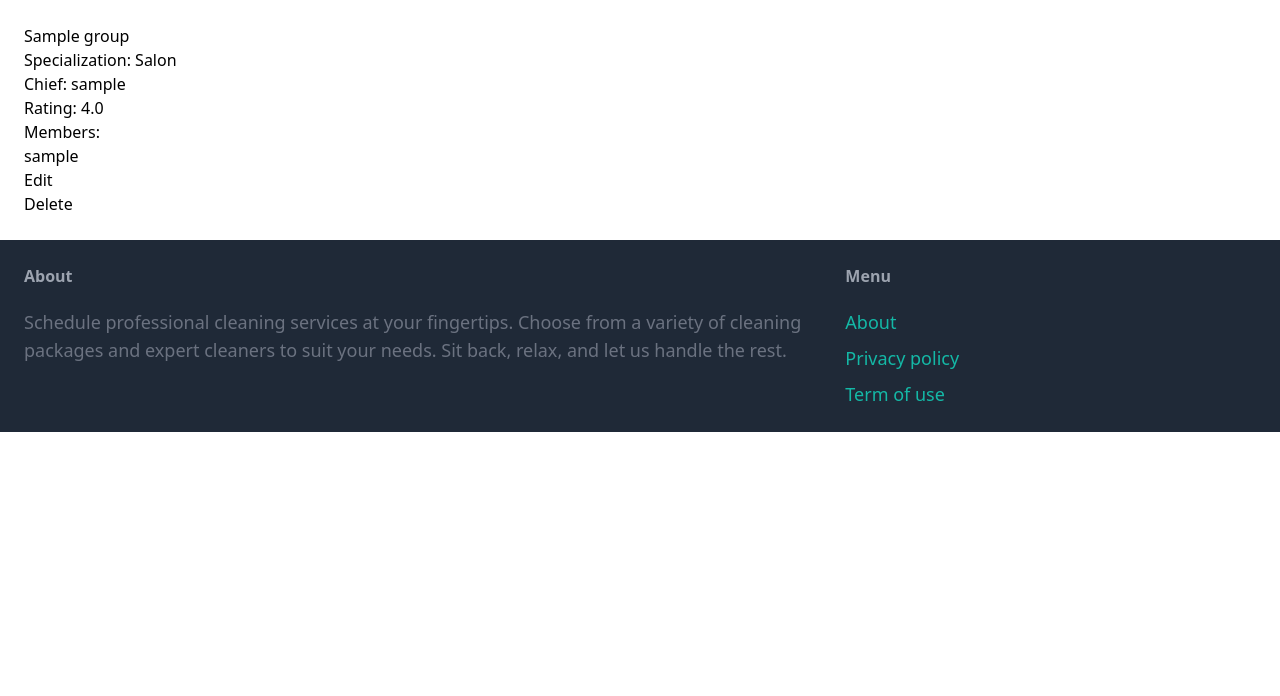
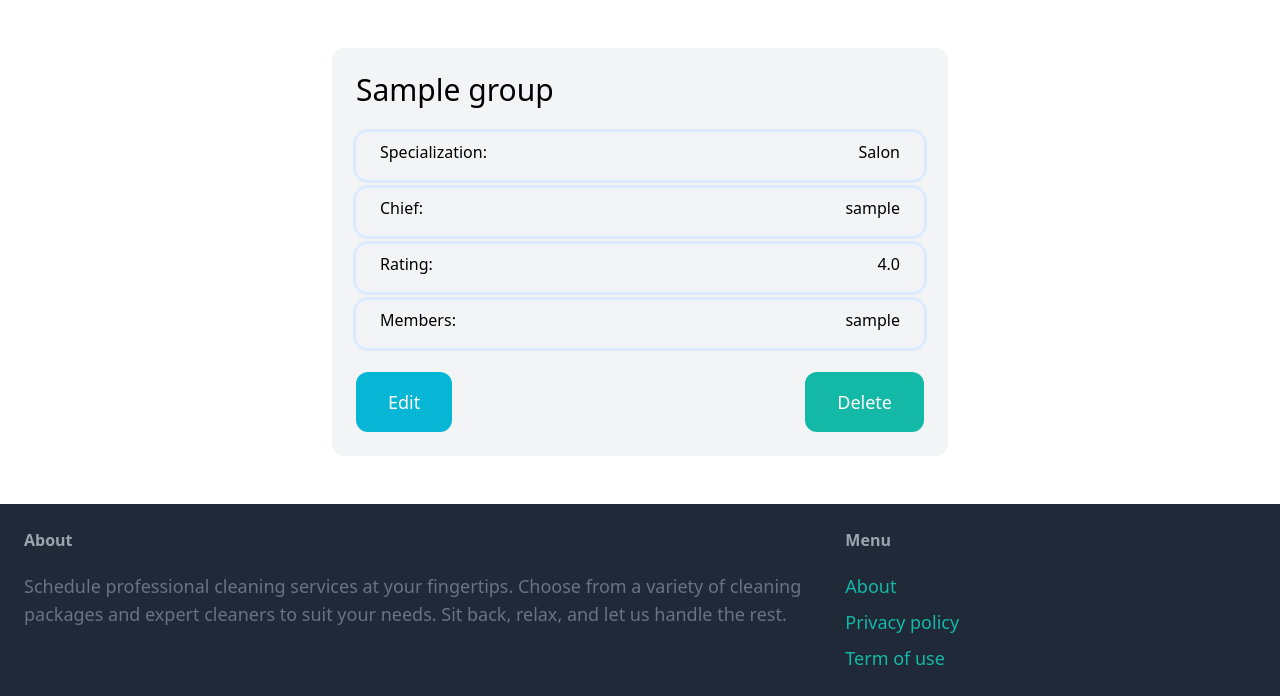
Before and after one commit to tox-in/Class_cleaning_system, a Django app: page /groups/1/ in a window 1280 px wide. Shown: the part 77-773 px from the top of the page. Run offline with Django 5.2, Linux system fonts and the light colour scheme; tables that the repository leaves empty hold one stand-in row (values such as "Sample post"); parts of the project's set-up code (start-up, migrations or seed data) failed here and were passed over; some libraries are stand-ins or nearby versions.

Commit message:
groups templates updates

```diff
--- a/cleaningSystem/taskTeams/templates/groups/group_detail.html
+++ b/cleaningSystem/taskTeams/templates/groups/group_detail.html
@@ -1,19 +1,43 @@
 {% extends 'core/base.html' %}
 
 {% block content %}
-  <h1>{{ group.name }}</h1>
-  <p>Specialization: {{ group.specialization }}</p>
-  <p>Chief: {{ group.chief }}</p>
-  <p>Rating: {{ group.rating }}</p>
-  <p>Members:</p>
+<div class="w-1/2 my-6 mx-auto p-6 bg-gray-100 rounded-xl">
+  <h1 class="mb-6 text-3xl">{{ group.name }}</h1>
+  <div class="py-2 px-6 rounded-xl ring ring-blue-100 ring-offset-0 my-2 flex justify-between">
+  <p class="inline-block mb-2 font-medium">Specialization:</p>
+  <p class="inline-block mb-2 font-medium">{{ group.specialization }}</p>
+  </div>
+  <div class="py-2 px-6 rounded-xl ring ring-blue-100 ring-offset-0 my-2 flex justify-between">
+  <p class="inline-block mb-2 font-medium">Chief:</p>
+  <p class="inline-block mb-2 font-medium">{{ group.chief }}</p>
+  </div>
+  <div class="py-2 px-6 rounded-xl ring ring-blue-100 ring-offset-0 my-2 flex justify-between">
+    <p class="inline-block mb-2 font-medium">Rating:</p>
+    <p class="inline-block mb-2 font-medium">{{ group.rating }}</p>
+  </div>
+  <div class="py-2 px-6 rounded-xl ring ring-blue-100 ring-offset-0 my-2 flex justify-between">
+  <p class="inline-block mb-2 font-medium">Members:</p>
   <ul>
     {% for member in group.members.all %}
-      <li>{{ member }}</li>
+      <li class="block mb-2 font-sm">{{ member }}</li>
     {% endfor %}
   </ul>
-  <a href="{% url 'group_update' group.pk %}">Edit</a>
-  <form method="post" action="{% url 'group_delete' group.pk %}">
-    {% csrf_token %}
-    <button type="submit">Delete</button>
+  </div>
+  <div class="flex justify-between">
   </form>
+  <a
+  href="{% url 'group_update' group.pk %}"
+  class="mt-4 inline-block py-4 px-8 text-lg rounded-xl text-white bg-cyan-500 hover:text-white-700"
+  >Edit</a>
+
+    <form method="post" action="{% url 'group_delete' group.pk %}">
+      {% csrf_token %}
+    <button
+      type="submit"
+      class="mt-4 py-4 px-8 text-lg bg-teal-500 hover:bg-teal-700 rounded-xl text-white"
+    >
+      Delete
+    </button>
+  </div>
+</div>
 {% endblock %}
```
Also changed, not shown: cleaningSystem/taskTeams/templates/groups/group_confirm_delete.html (+17 -5 lines).
